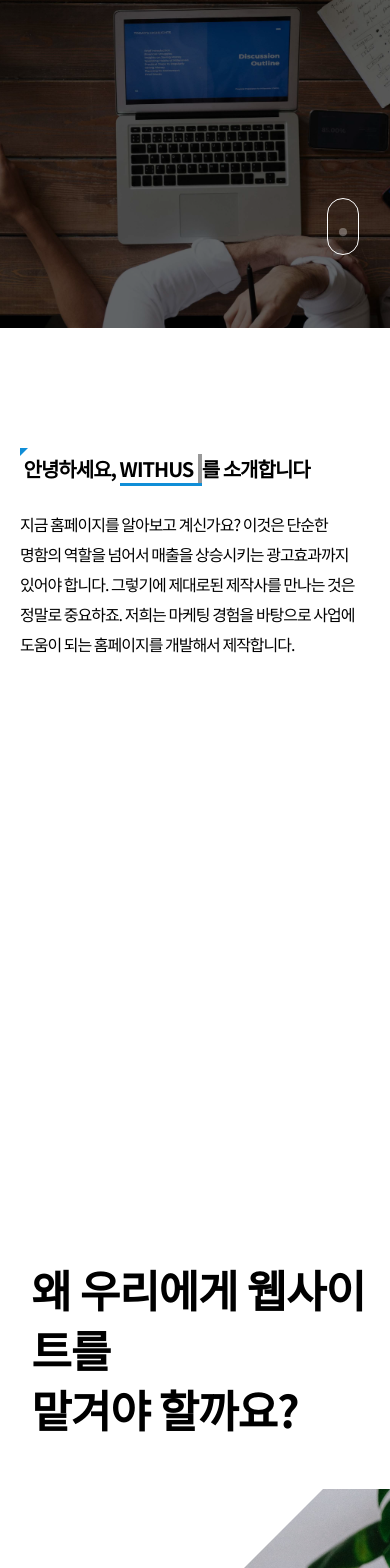
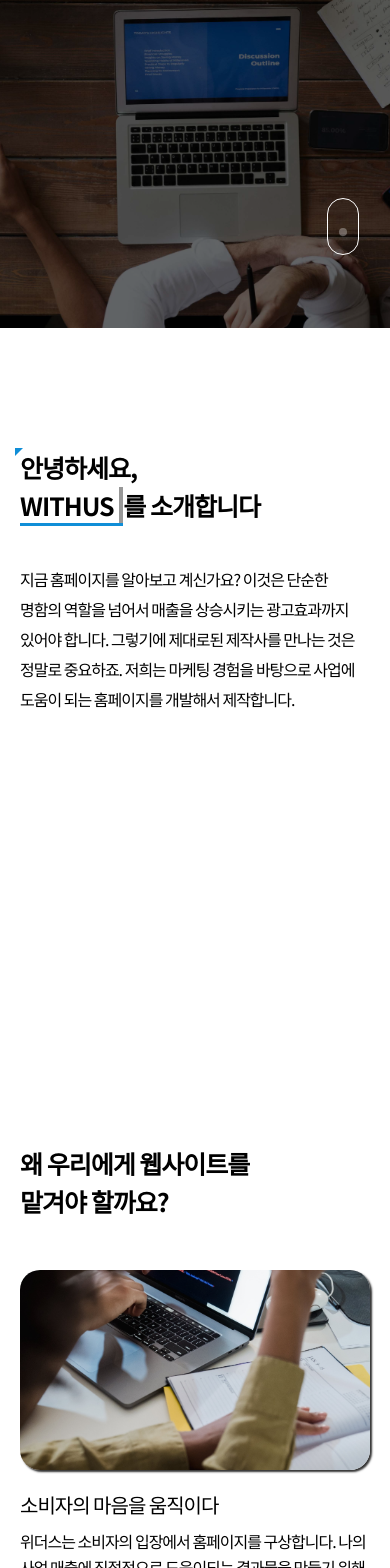
Before and after one commit to hbeautyacademy/hbeautyacademy, a React (Create React App) app: page / in a window 390 px wide. Shown: the part 432-2000 px from the top of the page. Built offline with nearby package versions, Linux system fonts and the light colour scheme.

Commit message:
모바일 버전 섹션3까지 함

```diff
--- a/src/App.css
+++ b/src/App.css
@@ -555,62 +555,9 @@ a {
   }
 }
 
-/* -------------------------------------------------  */
-
-.up--start {
-  opacity: 0;
-  transform: translateY(30px);
-}
-
-.up--end1 {
-  opacity: 1;
-  transform: translateY(0px);
-  transition : all 0.5s;
-}
-
-.up--end2 {
-  opacity: 1;
-  transform: translateY(0px);
-  transition: 0.5s;
-}
-
-.slide-in00 {
-  opacity: 1;
-  position: absolute;
-  top: 0;
-  bottom: 0;
-  left: 0;
-  width: 0;
-}
-
-.slide-in01 {
-  opacity: 1;
-  width: 92%;
-  /* width: 92%; */
-  transition: width 0.6s ease-in;
-}
-
-.fade-in00 {
-  opacity: 0;
-  transition: opacity 1s 0.2s ease-in;
-}
-
-.fade-in01 {
-  opacity: 1;
-}
 
 
 
-.left--start {
-  opacity: 0;
-  transform: translateY(50px);
-}
-
-.left--end {
-  opacity: 1;
-  transform: translateY(0px);
-  transition: 0.5s;
-}
 
 /* -------------------------------------------------  */
 /* intro-brand */
@@ -624,7 +571,6 @@ a {
   padding: var(--page-padding-pc);
   margin: 0 auto;
   max-width: var(--page-width);
-
 }
 
 .intro-brand__txt-con {
@@ -633,22 +579,20 @@ a {
   width: 100%;
   max-width: 650px;
   /* height: 350px; */
-  overflow-y: hidden;
+  /* overflow-y: hidden; */
   transition: all 1s;
 }
 
 .intro-brand__triangle {
   position: absolute;
-  left: 0px;
-  top: -20px;
+  left: -10px;
+  top: 0px;
   width: 0;
   height: 0;
-  border-bottom: 15px solid transparent;
-  border-top: 15px solid rgb(16, 142, 215);
-  border-left: 15px solid rgb(16, 142, 215);
-  /* border-top: 15px solid #dfdfdf; */
-  /* border-left: 15px solid #dfdfdf; */
-  border-right: 15px solid transparent;
+  border-bottom: 5px solid transparent;
+  border-top: 5px solid rgb(16, 142, 215);
+  border-left: 5px solid rgb(16, 142, 215);
+  border-right: 5px solid transparent;
 }
 
 .intro-brand__txt-title,
@@ -698,7 +642,7 @@ a {
 
 @media (max-width:834px) {
   .intro-brand {
-    padding: 120px 0;
+    padding: 120px 0 0 0;
   }
 
   .intro-brand__con {
@@ -706,25 +650,29 @@ a {
   }
 
   .intro-brand__triangle {
-    top: -22px;
+    left: -5px;
+    border-bottom: 4px solid transparent;
+    border-top: 4px solid rgb(16, 142, 215);
+    border-left: 4px solid rgb(16, 142, 215);
+    border-right: 4px solid transparent;
   }
 
   .intro-brand__txt-title,
   .intro-brand__txt-sub {
     /* display: block; */
-    font-size: 20px;
+    font-size: 25px;
     /* font-weight: 700; */
-    line-height: 41px;
+    line-height: 38px;
     /* letter-spacing: -2px; */
   }
 
   .intro-brand__txt-sub {
     /* display: inline-block; */
-    margin-top: 20px;
+    margin-top: 40px;
     /* margin-bottom: 60px; */
     font-size: 16px;
     line-height: 30px;
-    /* font-weight: 400; */
+    font-weight: 300;
   }
 
   .typing-txt {
@@ -764,10 +712,6 @@ a {
 }
 
 .intro-detail__con {
-  width: 100%;
-  /* max-width: var(--page-width); */
-  /* display: flex;
-  justify-content: space-between; */
 }
 
 .intro-detail__header-con {
@@ -797,45 +741,16 @@ a {
   border-bottom: 1px solid rgb(150,150,150, 0.3);
 }
 
-/* 화살표 효과 */
-/* .intro-detail__content-txt-item {
-  position: relative;
-}
-.intro-detail__content-txt-item::after {
-  position: absolute;
-  right: 12%;
-  top: 50%;
-  content: '';
-  width: 50px;
-  height: 50px;
-  border-top: 2px solid rgb(200,200,200, 0.3);
-  border-right: 2px solid rgb(200,200,200, 0.3);
-  transform: translateY(-50%) rotate(45deg);
-} */
-
 .opacity-1 {
   opacity: 1;
   border-bottom: 1px solid #111;
 
 }
 
-/* .opacity-1::after {
-  border-top: 1px solid #000;
-  border-right: 1px solid #000;
-} */
-
-
 .opacity-point3 {
   opacity: 0.3;
   border-bottom: 1px solid rgb(150,150,150, 0.3);
-
 }
-
-/* .opacity-point3::after {
-  border-top: 2px solid rgb(200,200,200, 0.3);
-  border-right: 2px solid rgb(200,200,200, 0.3);
-} */
-
 
 .intro-detail__content-txt-title {
   margin-bottom: 10px;
@@ -901,6 +816,88 @@ a {
   height: 100%;
   object-fit: cover;
   transition: opacity 0.3s;
+}
+
+.intro-detail__img-wrap-mo {
+  display: none;
+}
+
+@media (max-width:834px) {
+  .intro-detail {
+    padding-top: 100px;
+    margin-left: 0;
+  }
+  .intro-detail__con {
+    padding: var(--page-padding-mo);
+  }
+  .intro-detail__header-con {
+    font-size: 25px;
+    /* font-weight: 700; */
+    line-height: 38px;
+    /* letter-spacing: -1px; */
+  }
+  .intro-detail__content-con {
+    margin-top: 20px;
+    /* display: flex; */
+    /* width: 100%; */
+  }
+  .intro-detail__content-txt {
+    width: 100%;
+  }
+  .intro-detail__content-txt-item {
+    /* opacity: 1 !important; */
+    padding: 30px 0;
+  }
+
+  .intro-detail__content-txt-item:nth-child(3) {
+    border-bottom: none;
+  }
+
+  .intro-detail__img-wrap-mo {
+    display: block;
+    width: 100%;
+    height: 200px;
+    margin-bottom: 20px;
+  }
+
+  .intro-detail__img-wrap-mo > img {
+    width: 100%;
+    height: 100%;
+    object-fit: cover;
+    border-radius: 20px;
+    box-shadow: 2px 2px 2px #333;
+  }
+
+  .intro-detail__content-img-con {
+    display: none;
+  }
+  .intro-detail__content-txt-title {
+    margin-bottom: 8px;
+    font-size: 20px;
+    font-weight: 500;
+    line-height: 30px;
+    letter-spacing: -1px;
+  }
+  .intro-detail__content-txt-sub {
+    margin-right: 0;
+    font-size: 16px;
+    font-weight: 300;
+    line-height: 26px;
+    /* letter-spacing: -1px; */
+    /* word-break: keep-all; */
+  }
+  .btn-more-static {
+    margin-top: 5px;
+    display: inline-block;
+    font-size: 20px;
+    font-weight: 400;
+    letter-spacing: -1px;
+    /* text-align: center; */
+    text-align: left;
+    cursor: pointer;
+  }
+
+
 }
 
 /* -------------------------------------------------- */
@@ -1452,3 +1449,96 @@ a {
 }
 @media (max-width: 480px) {
 }
+
+
+
+/* -------------------------------------------------  */
+/* 맨 밑에 있어야 css가 잘 먹힘 */
+
+.up--start {
+  opacity: 0;
+  transform: translateY(30px);
+}
+
+.up--end1 {
+  opacity: 1;
+  transform: translateY(0px);
+  transition : all 0.5s;
+}
+
+.slide-in00 {
+  opacity: 1;
+  position: absolute;
+  top: 0;
+  bottom: 0;
+  left: 0;
+  width: 0;
+}
+
+.slide-in01 {
+  opacity: 1;
+  width: 92%;
+  /* width: 92%; */
+  transition: width 0.6s ease-in;
+}
+
+.fade-in00 {
+  opacity: 0;
+  transition: opacity 1s 0.2s ease-in;
+}
+
+.fade-in01 {
+  opacity: 1;
+}
+
+.display-block-mo {
+  display: none;
+}
+
+
+@media (max-width:834px) {
+  .up--start-mo {
+    opacity: 0;
+    transform: translateY(30px);
+  }
+
+  .up--end1-mo {
+    opacity: 1 !important;
+    transform: translateY(0px);
+    transition : all 0.5s;
+  }
+
+  .slide-in00-mo {
+    opacity: 1;
+    position: absolute;
+    top: 0;
+    bottom: 0;
+    left: 0;
+    width: 0;
+  }
+
+  .slide-in01-mo {
+    opacity: 1;
+    width: 92%;
+    /* width: 92%; */
+    transition: width 0.6s ease-in;
+  }
+
+  .fade-in00-mo {
+    opacity: 0;
+    transition: opacity 1s 0.2s ease-in;
+  }
+
+  .fade-in01-mo {
+    opacity: 1;
+  }
+
+  .display-none-mo {
+    display: none;
+  }
+
+  .display-block-mo {
+    display: block;
+  }
+
+}
--- a/src/routes/Intro.js
+++ b/src/routes/Intro.js
@@ -100,21 +100,16 @@ export default function Intro(){
                     transition: `all 1s ${(lengthTextSub03 * 0.03 + 0.3)}s cubic-bezier(0, 0, 0.17, 0.93)`
                     }}></div>
 
-                    {/* <div className='intro-spot__arrow'>
-                        <img src={arrow} width='50' height='50' alt='arrow'/>
-                    </div> */}
                 </div>
             </div>
 
             <div className= 'intro-brand'>
                 <div className='intro-brand__con'>
                     <div className='intro-brand__txt-con' style={{
-                    // opacity: brandText ? '0' : '1',
-                    // height: brandText ? '0' : '350px'
                     }}>
                         <div className={`intro-brand__triangle up--start  + ${useScroll('.intro-brand__triangle', 0.90).isShow ? 'up--end1' : ''}`}></div>
                         <span className={`intro-brand__txt-title up--start  + ${useScroll('.intro-brand__triangle', 0.90).isShow ? 'up--end1' : ''}`}>
-                            &nbsp;안녕하세요, <span className='typing-txt' dangerouslySetInnerHTML={{__html: typingTxt}}></span>를 소개합니다
+                            안녕하세요,<br className='display-block-mo'/><span className='typing-txt' dangerouslySetInnerHTML={{__html: typingTxt}}></span>를 소개합니다
                         </span>
                         <span className={`intro-brand__txt-sub up--start  + ${useScroll('.intro-brand__txt-sub', 0.90).isShow ? 'up--end1' : ''}`}>지금 홈페이지를 알아보고 계신가요? 이것은 단순한 명함의 역할을 넘어서 <span>매출을 상승시키는 광고효과</span>까지 있어야 합니다. 그렇기에 제대로된 제작사를 만나는 것은 정말로 중요하죠. 저희는 마케팅 경험을 바탕으로 사업에 도움이 되는 홈페이지를 <span> 개발해서 제작</span>합니다.</span>
                     </div>
@@ -136,9 +131,16 @@ export default function Intro(){
                     </div>
                     <div className='intro-detail__content-con'>
                          <div className='intro-detail__content-txt'>
-                            <div className={`intro-detail__content-txt-item + ${useScroll('.intro-detail__content-txt-item:nth-child(1)', 0.65).isShow ? 'opacity-1' : ''} + ${useScroll('.intro-detail__content-txt-item:nth-child(1)', 0.3).isShow ? 'opacity-point3' : ''}`}
+                            <div className={`intro-detail__content-txt-item
+                            + ${useScroll('.intro-detail__content-txt-item:nth-child(1)', 0.65).isShow ? 'opacity-1' : ''}
+                            + ${useScroll('.intro-detail__content-txt-item:nth-child(1)', 0.3).isShow ? 'opacity-point3' : ''}
+                            // 모바일
+                            + up--start-mo + ${useScroll('.intro-detail__content-txt-item:nth-child(1)', 0.85).isShow ? 'up--end1-mo' : ''}`}
                             >
-                                <div className='intro-detail__content-txt-title'>
+                                <div className='intro-detail__img-wrap-mo'>
+                                    <img src= './img/it12.jpg' decoding="async"/>
+                                </div>
+                                <div className='intro-detail__content-txt-title '>
                                     소비자의 마음을 움직이다
                                 </div>
                                 <div className='intro-detail__content-txt-sub'>
@@ -146,7 +148,15 @@ export default function Intro(){
                                 </div>
                                 <div className='arrow'></div>
                             </div>
-                            <div className={`intro-detail__content-txt-item + ${useScroll('.intro-detail__content-txt-item:nth-child(2)', 0.65).isShow ? 'opacity-1' : ''} + ${useScroll('.intro-detail__content-txt-item:nth-child(2)', 0.3).isShow ? 'opacity-point3' : ''}`}>
+                            <div className={`intro-detail__content-txt-item
+                            + ${useScroll('.intro-detail__content-txt-item:nth-child(2)', 0.65).isShow ? 'opacity-1' : ''}
+                            + ${useScroll('.intro-detail__content-txt-item:nth-child(2)', 0.3).isShow ? 'opacity-point3' : ''}
+                            // 모바일
+                            + up--start-mo + ${useScroll('.intro-detail__content-txt-item:nth-child(2)', 0.85).isShow ? 'up--end1-mo' : ''}`}
+                            >
+                                <div className='intro-detail__img-wrap-mo'>
+                                    <img src= './img/it14.jpg' decoding="async"/>
+                                </div>
                                 <div className='intro-detail__content-txt-title'>
                                     빠른 제작, 완성도 높은 결과
                                 </div>
@@ -154,7 +164,15 @@ export default function Intro(){
                                     전문 개발팀이 결과물을 빠르게 만들면서도 퀄리티 있게 제작합니다.
                                 </div>
                             </div>
-                            <div className={`intro-detail__content-txt-item + ${useScroll('.intro-detail__content-txt-item:nth-child(3)', 0.65).isShow ? 'opacity-1' : ''} + ${useScroll('.intro-detail__content-txt-item:nth-child(3)', 0.3).isShow ? 'opacity-point3' : ''}`}>
+                            <div className={`intro-detail__content-txt-item
+                            + ${useScroll('.intro-detail__content-txt-item:nth-child(3)', 0.65).isShow ? 'opacity-1' : ''}
+                            + ${useScroll('.intro-detail__content-txt-item:nth-child(3)', 0.3).isShow ? 'opacity-point3' : ''}
+                            // 모바일
+                            + up--start-mo + ${useScroll('.intro-detail__content-txt-item:nth-child(3)', 0.85).isShow ? 'up--end1-mo' : ''}`}
+                            >
+                                <div className='intro-detail__img-wrap-mo'>
+                                    <img src= './img/it08.jpg' decoding="async"/>
+                                </div>
                                 <div className='intro-detail__content-txt-title'>
                                     꼼꼼한 유지보수 시스템
                                 </div>
@@ -162,13 +180,20 @@ export default function Intro(){
                                     홈페이지는 만들어진 뒤가 중요합니다. 우리는 꼼꼼한 유지보수 시스템으로 사이트가 문제없이 운영되도록 노력합니다.
                                 </div>
                             </div>
-                            <div className={`intro-detail__content-txt-item + ${useScroll('.intro-detail__content-txt-item:nth-child(4)', 0.65).isShow ? 'opacity-1' : ''} + ${useScroll('.intro-detail__content-txt-item:nth-child(4)', 0.3).isShow ? 'opacity-point3' : ''}`}>
+                            <div className={`intro-detail__content-txt-item + ${useScroll('.intro-detail__content-txt-item:nth-child(4)', 0.65).isShow ? 'opacity-1' : ''} + ${useScroll('.intro-detail__content-txt-item:nth-child(4)', 0.3).isShow ? 'opacity-point3' : ''}
+                            + display-none-mo`}>
+                                <div className='intro-detail__img-wrap-mo'>
+                                    <img src= './img/it07.jpg' decoding="async"/>
+                                </div>
                                 <div className='intro-detail__content-txt-title'>
                                     업종에 최적화된 홈페이지
                                 </div>
                                 <div className='intro-detail__content-txt-sub'>
                                     의뢰인의 업종을 이해하고 사업에 적합한 사이트를 구상합니다.
                                 </div>
+                            </div>
+                            <div className={`btn-more-static display-block-mo display-none up--start-mo + ${useScroll('.btn-more-static', 0.90).isShow ? '.intro-detail up--end1-mo' : ''}`}>
+                                <a>+ more</a>
                             </div>
                          </div>
                          <div className='intro-detail__content-img-con'>
```
Also changed, not shown: public/img/it12.jpg.
